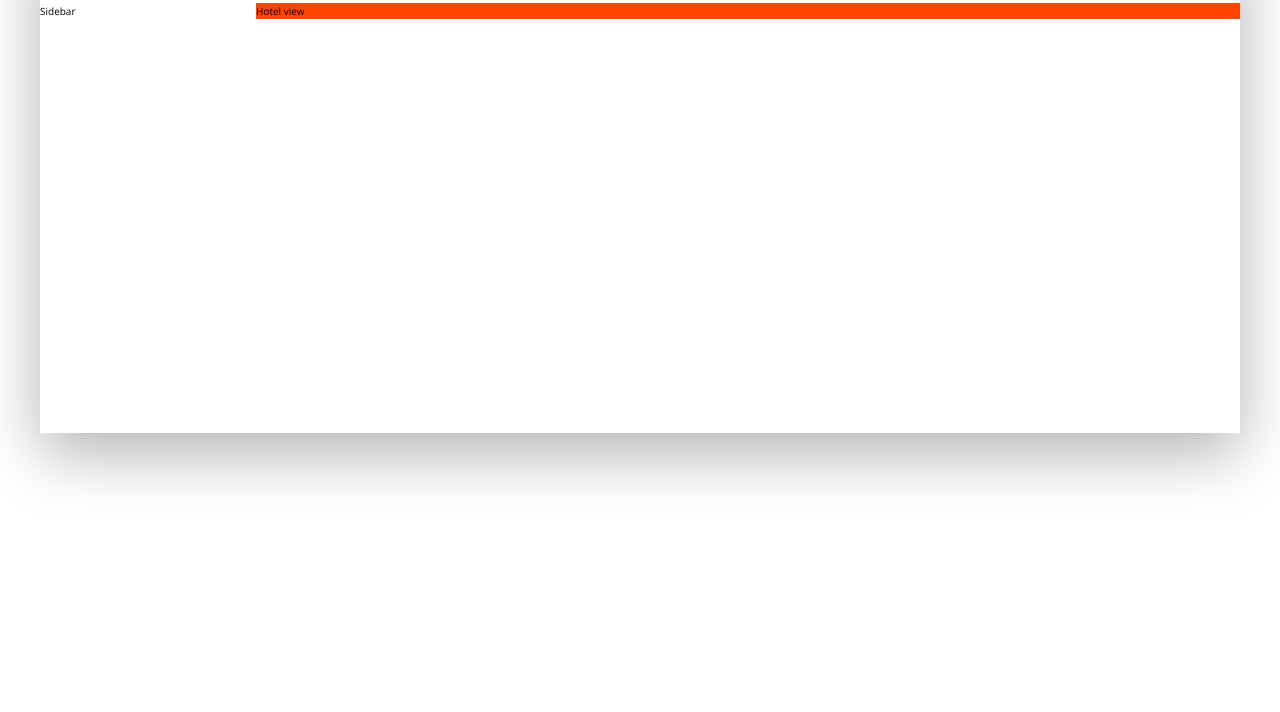
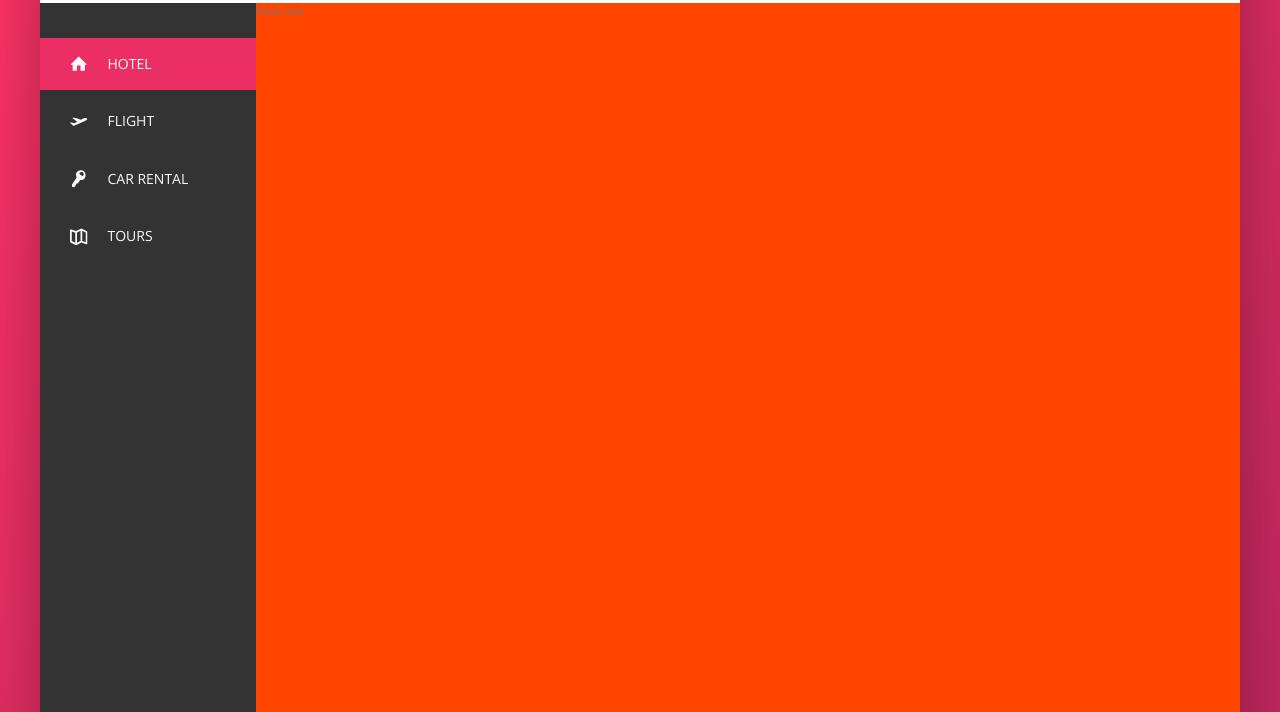
Before and after one commit to chriswhunter89/trillo, a website: page index.html in a window 1280 px wide. Shown: the part 147-859 px from the top of the page. Drawn offline with nearby package versions, Linux system fonts and the light colour scheme.

Commit message:
Sidebar completed

```diff
--- a/index.html
+++ b/index.html
@@ -43,7 +43,43 @@
         </nav>
       </header>
       <div class="content">
-        <nav class="sidebar">Sidebar</nav>
+        <nav class="sidebar">
+          <ul class="side-nav">
+            <li class="side-nav__item side-nav__item--active">
+              <a href="#" class="side-nav__link">
+                <svg class="side-nav__icon">
+                  <use xlink:href="img/sprite.svg#icon-home"></use>
+                </svg>
+                <span>Hotel</span>
+              </a>
+            </li>
+            <li class="side-nav__item">
+              <a href="#" class="side-nav__link">
+                <svg class="side-nav__icon">
+                  <use xlink:href="img/sprite.svg#icon-aircraft-take-off"></use>
+                </svg>
+                <span>Flight</span>
+              </a>
+            </li>
+            <li class="side-nav__item">
+              <a href="#" class="side-nav__link">
+                <svg class="side-nav__icon">
+                  <use xlink:href="img/sprite.svg#icon-key"></use>
+                </svg>
+                <span>Car Rental</span>
+              </a>
+            </li>
+            <li class="side-nav__item">
+              <a href="#" class="side-nav__link">
+                <svg class="side-nav__icon">
+                  <use xlink:href="img/sprite.svg#icon-map"></use>
+                </svg>
+                <span>Tours</span>
+              </a>
+            </li>
+          </ul>
+          <div class="legal">&copy; 2017 by Trillo. All rights reserved.</div>
+        </nav>
         <main class="hotel-view">Hotel view</main>
       </div>
     </div>
--- a/sass/_components.scss
+++ b/sass/_components.scss
@@ -115,7 +115,73 @@
     height: 3.75rem;
     border-radius: 50%;
   }
+}
 
-  &__user-name {
+////////////////////////////
+//SIDE NAVIGATION
+
+.side-nav {
+  font-size: 1.4rem;
+  list-style: none;
+  margin-top: 3.5rem;
+
+  &__item {
+    position: relative;
+
+    &:not(:last-child) {
+      margin-bottom: 0.5rem;
+    }
+  }
+
+  &__item::before {
+    content: "";
+    position: absolute;
+    top: 0;
+    left: 0;
+    height: 100%;
+    width: 3px;
+    background-color: var(--color-primary);
+    transform: scaleY(0);
+    transition: transform 0.2s, width 0.4s cubic-bezier(0.28, 0.42, 0, 0.99) 0.2s, background-color 0.1s;
+  }
+
+  &__item:hover::before,
+  &__item--active::before {
+    transform: scaleY(1);
+    width: 100%;
+  }
+
+  &__item:active::before {
+    background-color: var(--color-primary-light);
+  }
+
+  &__link:link,
+  &__link:visited {
+    color: var(--color-grey-light-1);
+    text-decoration: none;
+    text-transform: uppercase;
+    display: block;
+    padding: 1.5rem 3rem;
+
+    display: flex;
+    align-items: center;
+    position: relative;
+  }
+
+  &__icon {
+    width: 1.75rem;
+    height: 1.75rem;
+    margin-right: 2rem;
+    fill: currentColor;
   }
 }
+
+////////////////////////////
+//LEGAL
+
+.legal {
+  font-size: 1.2rem;
+  color: var(--color-grey-light-4);
+  text-align: center;
+  padding: 2.5rem;
+}
--- a/sass/_layout.scss
+++ b/sass/_layout.scss
@@ -23,9 +23,13 @@
 .sidebar {
   background-color: var(--color-grey-dark-1);
   flex: 0 0 18%; // grow, shrink, basis (width)
+  display: flex;
+  flex-direction: column;
+  justify-content: space-between;
 }
 
 .hotel-view {
   background-color: orangered;
   flex-grow: 1;
+  height: 80rem;
 }
```
Also changed, not shown: css/style.css, 1 other file.
